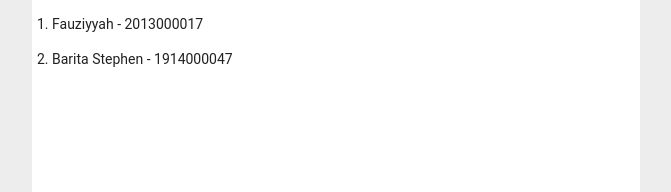
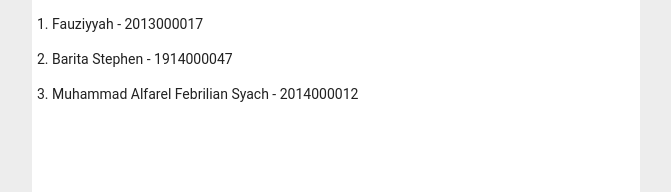
Before and after one commit to ziyyah/covidApp_line, a plain HTML site: page dikdas/index.html in a window 1280 px wide. Both pictures are taken after a click on the link "info_circle_fill". Shown: the part 190-382 px from the top of the page, without its empty margins (304-975 px from the left). Drawn offline with nearby package versions, Linux system fonts and the light colour scheme.

Commit message:
Update index.html

```diff
--- a/dikdas/index.html
+++ b/dikdas/index.html
@@ -34,6 +34,7 @@
               <!-- Close Popup -->
               <p>1. Fauziyyah - 2013000017</p>
               <p>2. Barita Stephen - 1914000047</p>
+              <p>3. Muhammad Alfarel Febrilian Syach - 2014000012</p>
             </div>
           </div>
 
```
